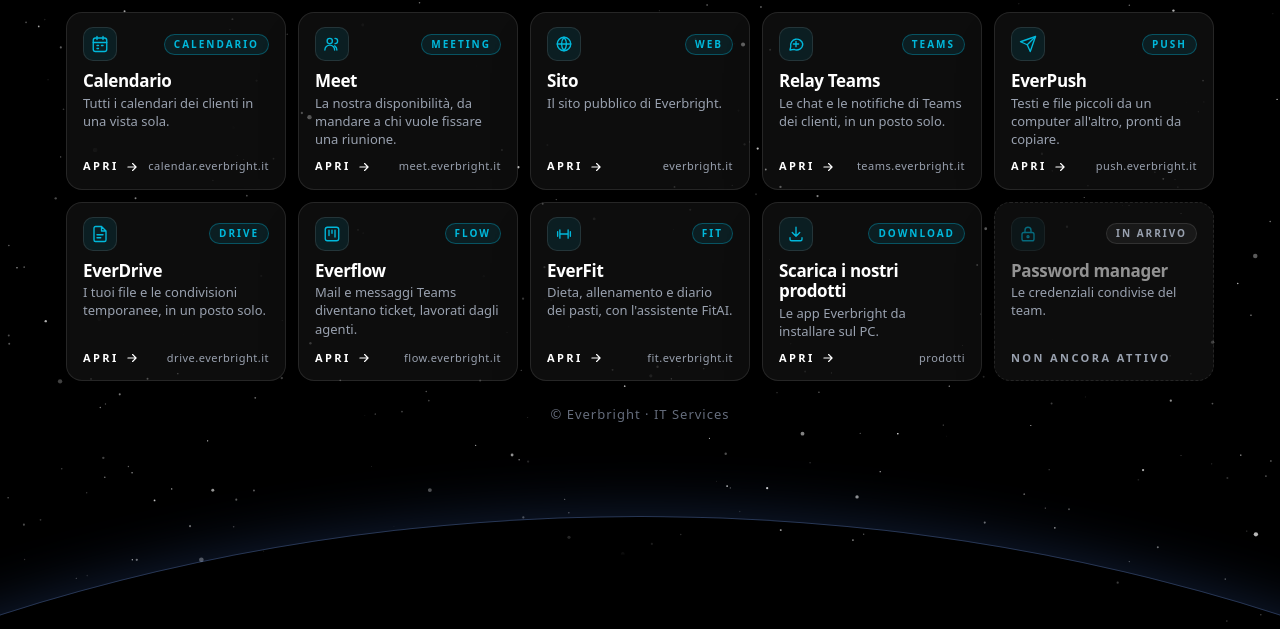
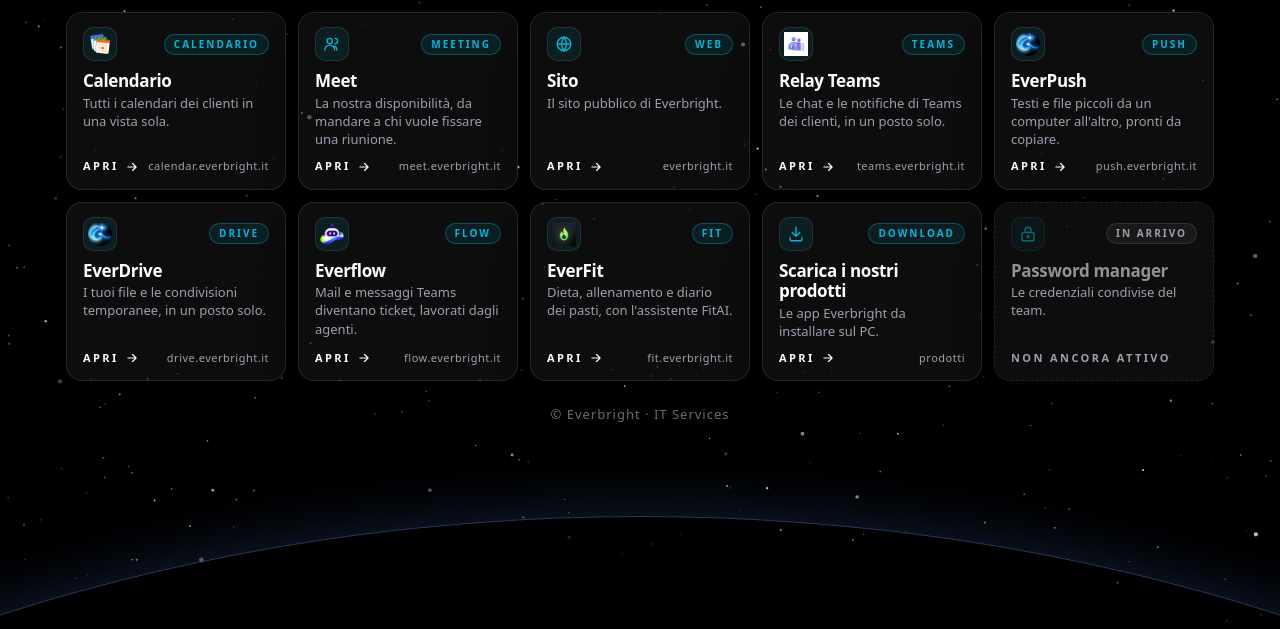
Before and after one commit to Aptul9/everbright-servizi, a plain HTML site: page site/index.html in a window 1280 px wide. Shown: the part 171-800 px from the top of the page. Drawn offline with Linux system fonts and the light colour scheme.

Commit message:
feat(portale): icone vere delle app sulle schede dei servizi (#21)
Calendario, Relay Teams, EverPush, EverDrive, Everflow ed EverFit mostrano l'icona dell'app al posto del simbolo generico, come in /prodotti/.

Co-authored-by: Aptul <aptul4ever@gmail.com>

```diff
--- a/site/index.html
+++ b/site/index.html
@@ -84,6 +84,7 @@
     border: 1px solid var(--filo); background: rgb(0 184 219 / 10%); color: var(--ciano);
   }
   .icona svg { width: 18px; height: 18px; }
+  .icona img { width: 24px; height: 24px; }
   .etichetta {
     padding: 2px 9px; border: 1px solid rgb(0 184 219 / 35%); border-radius: 999px; background: rgb(0 184 219 / 10%);
     color: var(--ciano); font-size: 10px; font-weight: 700; letter-spacing: 2px; text-transform: uppercase;
@@ -142,7 +143,7 @@
     <li>
       <a class="servizio" href="https://calendar.everbright.it" target="_blank" rel="noopener noreferrer">
         <div class="alto">
-          <span class="icona"><svg viewBox="0 0 24 24" fill="none" stroke="currentColor" stroke-width="1.8" stroke-linecap="round" stroke-linejoin="round"><rect x="3" y="4" width="18" height="18" rx="3"/><path d="M16 2v4M8 2v4M3 10h18M8 14h2M14 14h2M8 18h2"/></svg></span>
+          <span class="icona"><img src="/servizi/calendario.png" alt="" width="24" height="24"></span>
           <span class="etichetta">Calendario</span>
         </div>
         <h2>Calendario</h2>
@@ -175,7 +176,7 @@
     <li>
       <a class="servizio" href="https://teams.everbright.it" target="_blank" rel="noopener noreferrer">
         <div class="alto">
-          <span class="icona"><svg viewBox="0 0 24 24" fill="none" stroke="currentColor" stroke-width="1.8" stroke-linecap="round" stroke-linejoin="round"><path d="M21 12a8 8 0 0 1-11.6 7.1L4 20l1-4.6A8 8 0 1 1 21 12Z"/><path d="M8.5 12h7M12 8.5v7"/></svg></span>
+          <span class="icona"><img src="/servizi/relay-teams.png" alt="" width="24" height="24"></span>
           <span class="etichetta">Teams</span>
         </div>
         <h2>Relay Teams</h2>
@@ -186,7 +187,7 @@
     <li>
       <a class="servizio" href="https://push.everbright.it" target="_blank" rel="noopener noreferrer">
         <div class="alto">
-          <span class="icona"><svg viewBox="0 0 24 24" fill="none" stroke="currentColor" stroke-width="1.8" stroke-linecap="round" stroke-linejoin="round"><path d="m22 2-7 20-4-9-9-4Z"/><path d="M22 2 11 13"/></svg></span>
+          <span class="icona"><img src="/icon.png" alt="" width="24" height="24"></span>
           <span class="etichetta">Push</span>
         </div>
         <h2>EverPush</h2>
@@ -197,7 +198,7 @@
     <li>
       <a class="servizio" href="https://drive.everbright.it" target="_blank" rel="noopener noreferrer">
         <div class="alto">
-          <span class="icona"><svg viewBox="0 0 24 24" fill="none" stroke="currentColor" stroke-width="1.8" stroke-linecap="round" stroke-linejoin="round"><path d="M14 2H6a2 2 0 0 0-2 2v16a2 2 0 0 0 2 2h12a2 2 0 0 0 2-2V8Zm0 0v6h6M8 13h8M8 17h5"/></svg></span>
+          <span class="icona"><img src="/icon.png" alt="" width="24" height="24"></span>
           <span class="etichetta">Drive</span>
         </div>
         <h2>EverDrive</h2>
@@ -208,7 +209,7 @@
     <li>
       <a class="servizio" href="https://flow.everbright.it" target="_blank" rel="noopener noreferrer">
         <div class="alto">
-          <span class="icona"><svg viewBox="0 0 24 24" fill="none" stroke="currentColor" stroke-width="1.8" stroke-linecap="round" stroke-linejoin="round"><rect x="3" y="3" width="18" height="18" rx="3"/><path d="M8 7v7M12 7v4M16 7v9"/></svg></span>
+          <span class="icona"><img src="/servizi/everflow.png" alt="" width="24" height="24"></span>
           <span class="etichetta">Flow</span>
         </div>
         <h2>Everflow</h2>
@@ -219,7 +220,7 @@
     <li>
       <a class="servizio" href="https://fit.everbright.it" target="_blank" rel="noopener noreferrer">
         <div class="alto">
-          <span class="icona"><svg viewBox="0 0 24 24" fill="none" stroke="currentColor" stroke-width="1.8" stroke-linecap="round" stroke-linejoin="round"><path d="M6.5 6.5v11M17.5 6.5v11M3.5 9v6M20.5 9v6M6.5 12h11"/></svg></span>
+          <span class="icona"><img src="/servizi/everfit.png" alt="" width="24" height="24"></span>
           <span class="etichetta">Fit</span>
         </div>
         <h2>EverFit</h2>
```
Also changed, not shown: site/servizi/calendario.png (added), site/servizi/everfit.png (added), site/servizi/everflow.png (added), site/servizi/relay-teams.png (added).
